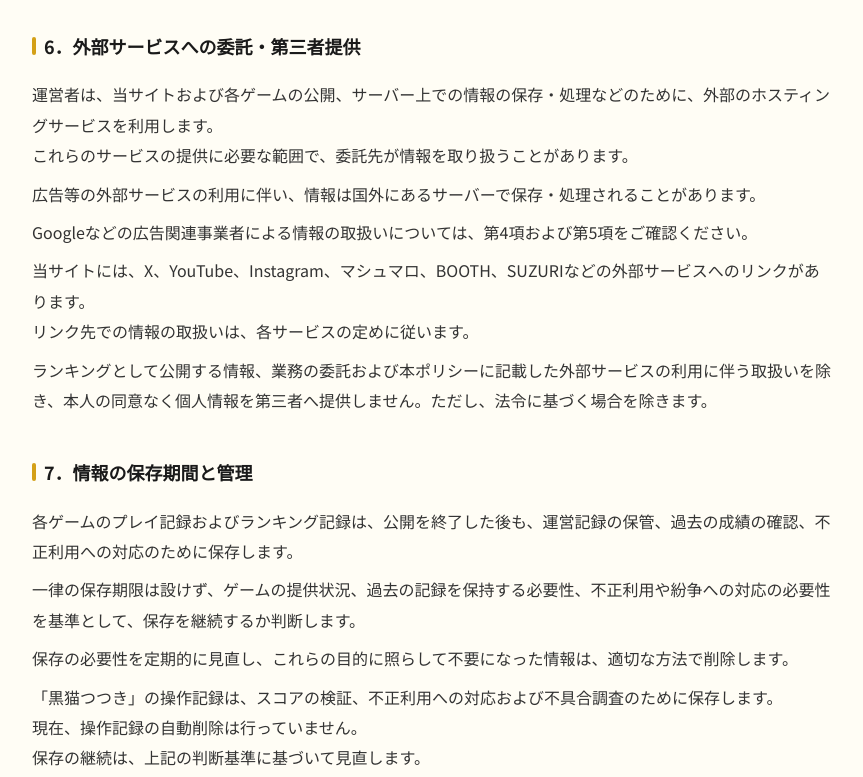
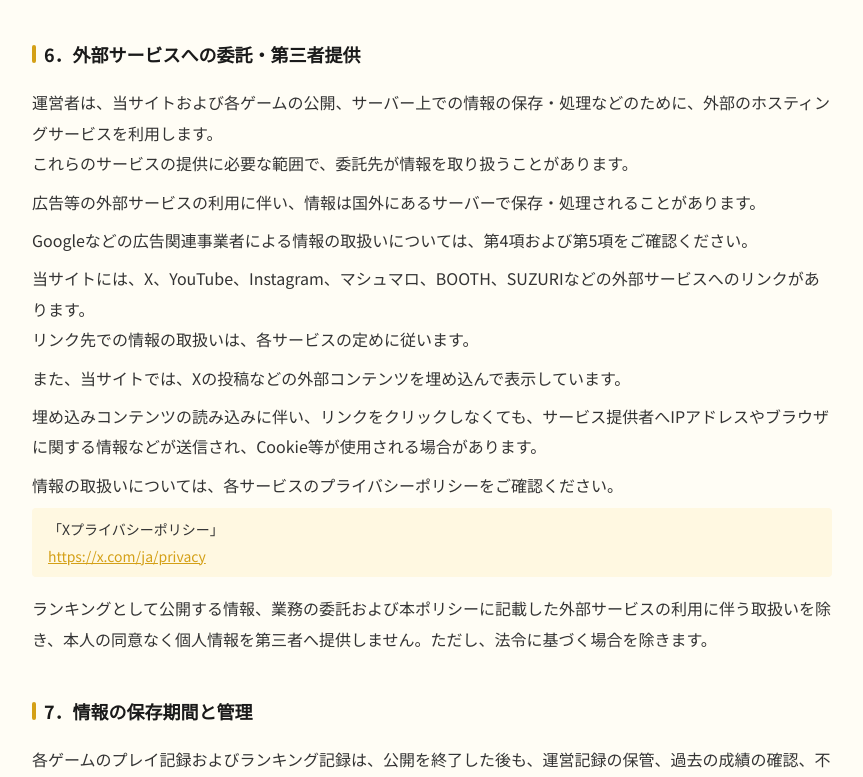
Before and after one commit to pokomichan1192/kuroneko_lp, a plain HTML site: page privacy.html in a window 1280 px wide. Shown: the part 3069-3846 px from the top of the page, without its empty margins (208-1071 px from the left). Drawn offline with Linux system fonts and the light colour scheme.

Commit message:
fix: プライバシーポリシー第4項・第6項を調整
- 第4項: Offerwallを「導入予定・検討中」の表現に変更
- 第6項: X投稿などの埋め込みコンテンツに関する記載とXプライバシーポリシーへのリンクを追加

Co-Authored-By: Claude Fable 5.1 <noreply@anthropic.com>

```diff
--- a/privacy.html
+++ b/privacy.html
@@ -73,7 +73,8 @@
         <section class="policy-section">
           <h4 class="policy-heading">4．広告配信とCookie等について</h4>
           <p>当サイトおよび各ゲームの関連ページでは、Google AdSenseなどの第三者配信による広告を掲載することがあります。<br>ゲーム内に広告を表示するかどうかは、ゲームによって異なります。ゲーム内に広告を表示するゲームを公開する場合は、そのゲームの紹介ページなどでお知らせします。</p>
-          <p>ゲームのプレイページでは、広告の視聴により一定時間（24時間）ゲームを遊べる仕組み（Googleが提供するOfferwall）を利用する場合があります。<br>この仕組みでは、利用資格の管理のために、Googleがブラウザ内の保存領域やCookieなどを使用することがあります。<br>広告の在庫状況などにより、この仕組みが表示されない場合があります。</p>
+          <p>今後、ゲームのプレイページでは、広告の視聴完了後から24時間ゲームを遊べる仕組みの導入を予定しています。</p>
+          <p>Googleが提供するOfferwallの利用を検討していますが、利用可否や提供条件は確認中です。<br>導入する際は、利用するサービス、利用条件および情報の取扱いについて、本ポリシーと対象ゲームの紹介ページなどでお知らせします。</p>
           <p>「黒猫つつき」のプレイ中の画面には、広告を表示しません。</p>
           <p>Googleなどの第三者配信事業者は、Cookie等を使用し、利用者が当サイトや他のサイトに過去にアクセスした際の情報に基づいて広告を配信することがあります。</p>
           <p>Googleは広告Cookieを使用することにより、利用者が当サイトや他のサイトにアクセスした際の情報に基づいて、適切な広告を表示します。<br>広告の種類や配信設定、利用者の選択によって、情報の取扱いは異なります。</p>
@@ -107,6 +108,12 @@
           <p>広告等の外部サービスの利用に伴い、情報は国外にあるサーバーで保存・処理されることがあります。</p>
           <p>Googleなどの広告関連事業者による情報の取扱いについては、第4項および第5項をご確認ください。</p>
           <p>当サイトには、X、YouTube、Instagram、マシュマロ、BOOTH、SUZURIなどの外部サービスへのリンクがあります。<br>リンク先での情報の取扱いは、各サービスの定めに従います。</p>
+          <p>また、当サイトでは、Xの投稿などの外部コンテンツを埋め込んで表示しています。</p>
+          <p>埋め込みコンテンツの読み込みに伴い、リンクをクリックしなくても、サービス提供者へIPアドレスやブラウザに関する情報などが送信され、Cookie等が使用される場合があります。</p>
+          <p>情報の取扱いについては、各サービスのプライバシーポリシーをご確認ください。</p>
+          <ul class="policy-links">
+            <li>「Xプライバシーポリシー」<br><a href="https://x.com/ja/privacy" target="_blank" rel="noopener noreferrer">https://x.com/ja/privacy</a></li>
+          </ul>
           <p>ランキングとして公開する情報、業務の委託および本ポリシーに記載した外部サービスの利用に伴う取扱いを除き、本人の同意なく個人情報を第三者へ提供しません。ただし、法令に基づく場合を除きます。</p>
         </section>
 
```
